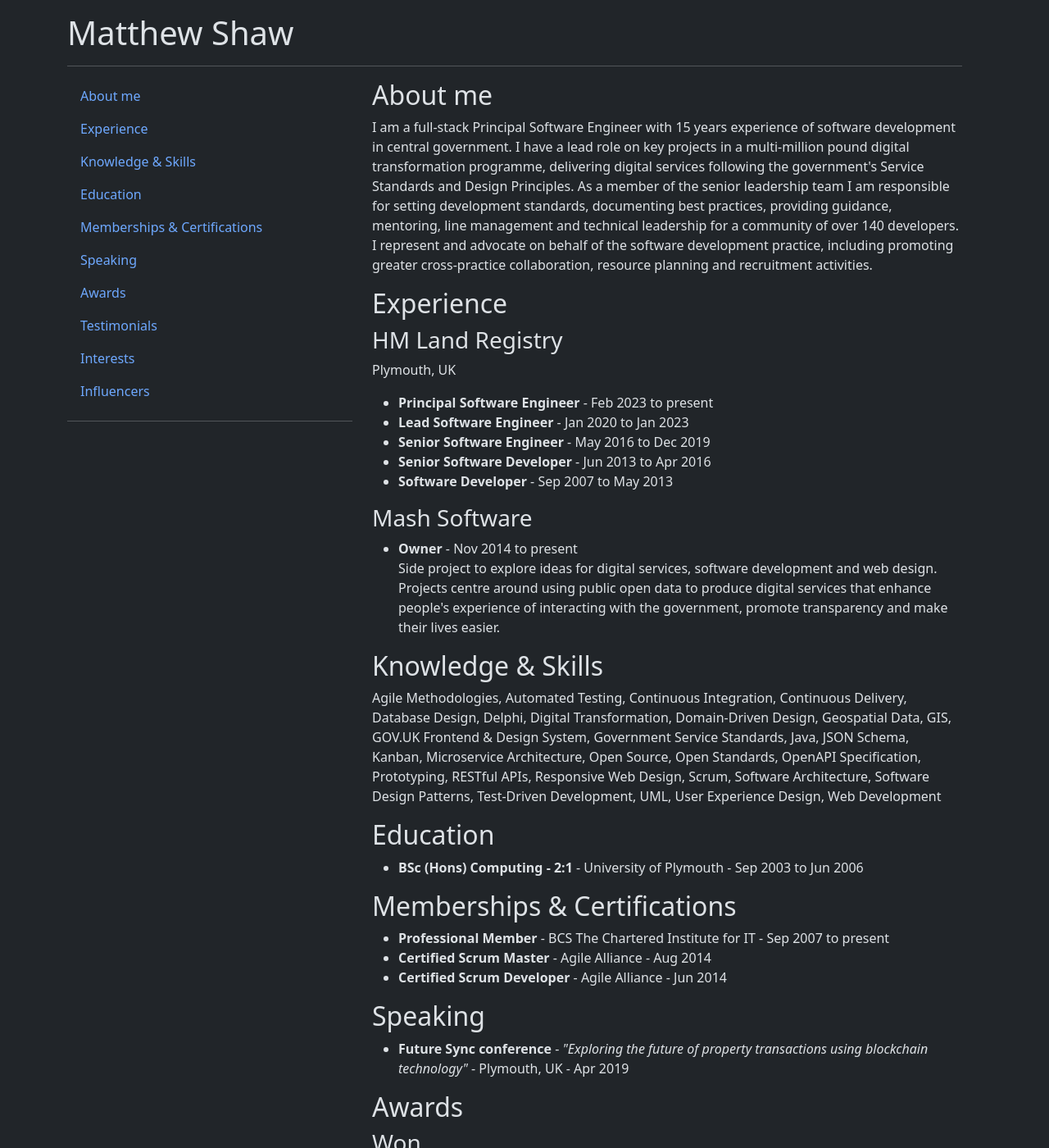
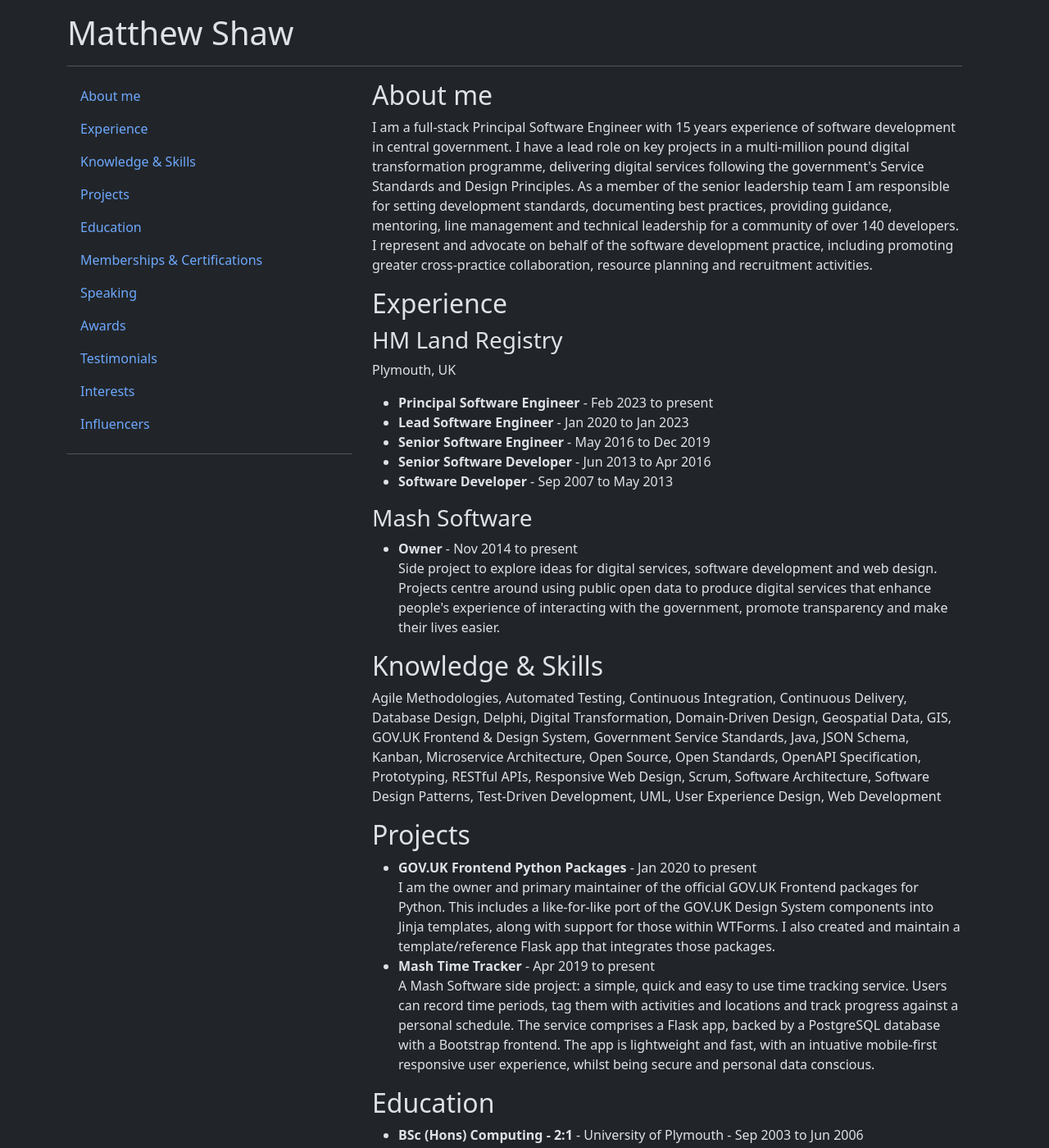
Before and after one commit to matthew-shaw/matthew-shaw.github.io, a Jekyll site: the page built from index.html, in a window 1280 px wide and 1400 px high. Shown: the whole window at 82% size. Built offline with Jekyll 4.4.1, drawn with Linux system fonts in a browser that asks for light colours.

Commit message:
add ongoing projects

```diff
--- a/index.html
+++ b/index.html
@@ -14,6 +14,7 @@
             <a class="nav-link" href="#about">About me</a>
             <a class="nav-link" href="#experience">Experience</a>
             <a class="nav-link" href="#knowledge-skills">Knowledge & Skills</a>
+            <a class="nav-link" href="#projects">Projects</a>
             <a class="nav-link" href="#education">Education</a>
             <a class="nav-link" href="#memberships-certifications">Memberships & Certifications</a>
             <a class="nav-link" href="#speaking">Speaking</a>
@@ -40,12 +41,26 @@
         </ul>
         <h3>Mash Software</h3>
         <ul>
-            <li><strong>Owner</strong> - Nov 2014 to present</li>
-            <p>Side project to explore ideas for digital services, software development and web design. Projects centre around using public open data to produce digital services that enhance people's experience of interacting with the government, promote transparency and make their lives easier.</p>
+            <li>
+                <strong>Owner</strong> - Nov 2014 to present<br>
+                Side project to explore ideas for digital services, software development and web design. Projects centre around using public open data to produce digital services that enhance people's experience of interacting with the government, promote transparency and make their lives easier.
+            </li>
         </ul>
 
         <h2 id="knowledge-skills">Knowledge & Skills</h2>
         <p>Agile Methodologies, Automated Testing, Continuous Integration, Continuous Delivery, Database Design, Delphi, Digital Transformation, Domain-Driven Design, Geospatial Data, GIS, GOV.UK Frontend & Design System, Government Service Standards, Java, JSON Schema, Kanban, Microservice Architecture, Open Source, Open Standards, OpenAPI Specification, Prototyping, RESTful APIs, Responsive Web Design, Scrum, Software Architecture, Software Design Patterns, Test-Driven Development, UML, User Experience Design, Web Development</p>
+
+        <h2 id="projects">Projects</h2>
+        <ul>
+            <li>
+                <strong>GOV.UK Frontend Python Packages</strong> - Jan 2020 to present<br>
+                I am the owner and primary maintainer of the official GOV.UK Frontend packages for Python. This includes a like-for-like port of the GOV.UK Design System components into Jinja templates, along with support for those within WTForms. I also created and maintain a template/reference Flask app that integrates those packages.
+            </li>
+            <li>
+                <strong>Mash Time Tracker</strong> - Apr 2019 to present<br>
+                A Mash Software side project: a simple, quick and easy to use time tracking service. Users can record time periods, tag them with activities and locations and track progress against a personal schedule. The service comprises a Flask app, backed by a PostgreSQL database with a Bootstrap frontend. The app is lightweight and fast, with an intuative mobile-first responsive user experience, whilst being secure and personal data conscious.
+            </li>
+        </ul>
 
         <h2 id="education">Education</h2>
         <ul>
```
